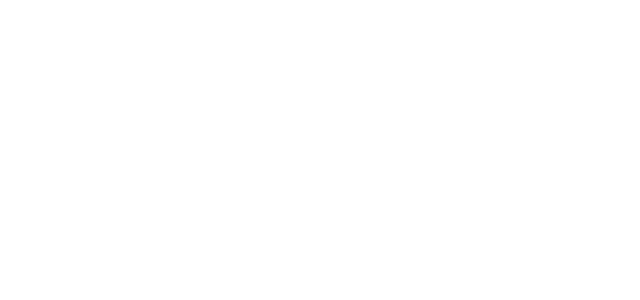
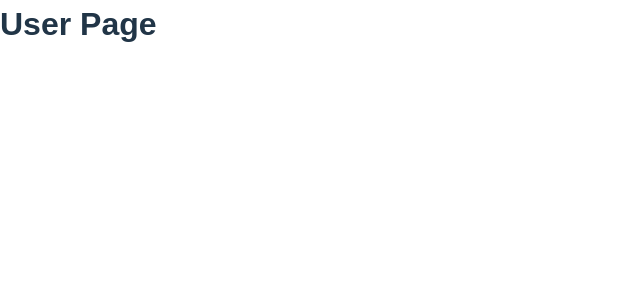
Before and after one commit to JTejaxun-2022229/React-Frontend-Banco, a React (Vite) app: page /user in a window 1280 px wide. Before the commit this address had no page. Shown: the top 300 px of the page, without its empty margins (0-640 px from the left). Built offline with nearby package versions, Linux system fonts and the light colour scheme.

Commit message:
Se crean los archivos para las páginas de user y admin respectivamente

```diff
--- a/src/pages/adminPage/AdminPage.jsx
+++ b/src/pages/adminPage/AdminPage.jsx
@@ -7,7 +7,7 @@
 
 import "./adminPage.css";
 
-export const DashboardPage = () => {
+export const AdminPage = () => {
   const { isLogged } = useUserDetails();
 
   useEffect(() => {
--- /dev/null
+++ b/src/pages/adminPage/index.js
@@ -0,0 +1 @@
+export { AdminPage } from './AdminPage.jsx';
--- a/src/pages/dashboard/index.js
+++ /dev/null
@@ -1 +0,0 @@
-export { DashboardPage } from './DashboardPage'
--- a/src/pages/dashboard/DashboardPage.jsx
+++ b/src/pages/userPage/UserPage.jsx
@@ -5,9 +5,9 @@
 
 
 
-import "./dashboardPage.css";
+import "./userPage.css";
 
-export const DashboardPage = () => {
+export const UserPage = () => {
   const { isLogged } = useUserDetails();
 
   useEffect(() => {
@@ -15,9 +15,9 @@
   }, []);
 
   return (
-    <div className="dashboard-container">
+    <div className="user-container">
       <div className="Marco">
-        <h1>DASHBOARD USER</h1>
+        <h1>User Page</h1>
       </div>
     </div>
   );
--- /dev/null
+++ b/src/pages/userPage/index.js
@@ -0,0 +1 @@
+export { UserPage } from './UserPage'
--- a/src/routes.jsx
+++ b/src/routes.jsx
@@ -1,10 +1,12 @@
 import React from 'react';
-import { DashboardPage } from "./pages/dashboard";
+import { UserPage } from "./pages/userPage";
+import { AdminPage } from "./pages/adminPage";
 import { AuthPage } from "./pages/auth";
 
 const routes = [
     { path: '/', element: <AuthPage /> },
-    { path: '/dashboard', element: <DashboardPage /> },
+    { path: '/user', element: <UserPage /> },
+    { path: '/admin', element: <AdminPage /> },
 ];
 
 export default routes;
--- a/src/shared/hooks/useLogin.jsx
+++ b/src/shared/hooks/useLogin.jsx
@@ -24,20 +24,19 @@
         localStorage.setItem('user', JSON.stringify(userDetails));
 
         const role = userDetails.role;
-        console.log("Role:", role);
 
         if (role) {
             switch (role) {
                 case "USER_ROLE":
-                    console.log("Role:", role);
-                    navigate('/');
+                    console.log("You have a role: ", role);
+                    navigate('/user');
                     break;
                 case "ADMIN_ROLE":
-                    console.log("Role:", role);
-                    navigate('/');
+                    console.log("You have a role:", role);
+                    navigate('/admin');
                     break;
                 default:
-                    console.log("Role:", role, 'default');
+                    console.log("You have a role:", role, 'default');
                     navigate('/');
                     break;
             }
```
Also changed, not shown: src/pages/userPage/userPage.css (added).
